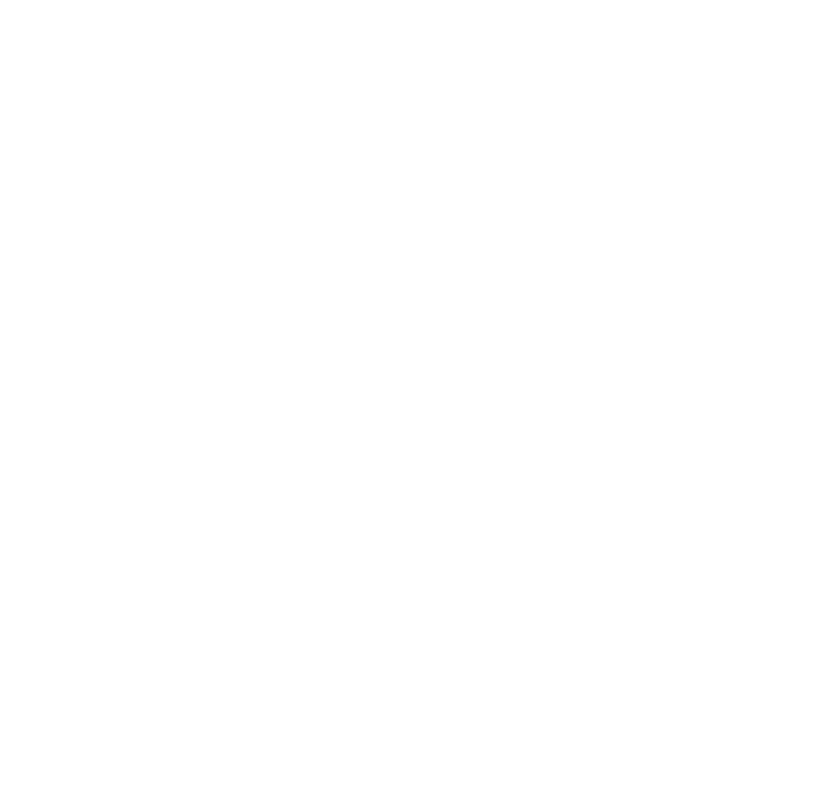
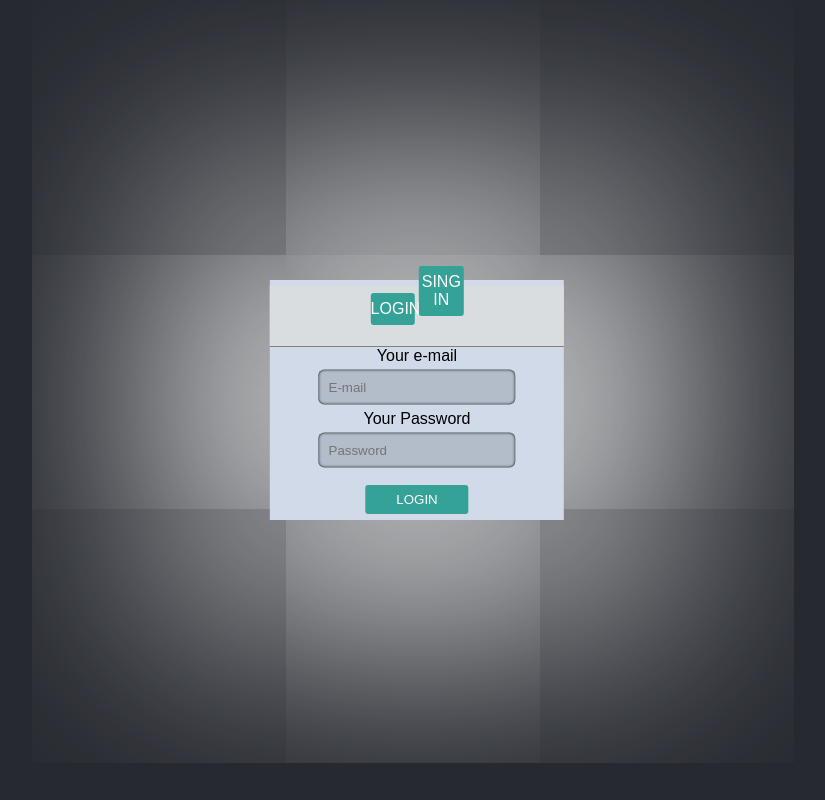
Before and after one commit to Tatyana7500/Chat, a website: page public/login/login.html in a window 1280 px wide. Shown: the whole page, without its empty margins (223-1048 px from the left). Drawn offline with Linux system fonts and the light colour scheme.

Commit message:
Сверстал окошко логина.

```diff
--- a/public/login/css/style.css
+++ b/public/login/css/style.css
@@ -0,0 +1,90 @@
+* {
+margin:0px;
+padding:0px;
+font-family: Arial, Helvetica, sans-serif;
+}
+
+body{
+    background-color:#26292F;
+}
+
+.login-wrapper {
+    position: absolute;;
+    left:50%;
+    top:50%;
+    transform: translate(-50%, -50%);
+    background-color:#d1dae8;
+    box-shadow: 0 0  399px 90px #fff;
+    display:flex;
+    flex-direction: column;
+    width:23%;
+    height:30%;
+    justify-content:space-around;
+
+}
+
+.login-form__{
+   display:flex;
+   flex-direction: column;
+}
+
+.login-form__label {
+    display:inline-block;
+    position: relative;
+    left:50%;
+   transform: translate(-50%, -65%);
+ }
+
+.login-form__input {
+   display: block;
+    position: relative;
+    left:50%;
+    transform: translate(-50%, -50%);
+    background-color:#b3bcc9;
+    border:0;
+    padding:10px;
+    box-shadow: inset 0 0 3px #000;
+    margin-top:10px;
+    border-radius: 6px;
+    outline: none;
+}
+
+.buttons{
+    border-bottom:1px solid grey;
+    padding:5px 0 5px 0;
+    background-color:#D9DDE0;
+    text-align:center;
+}
+
+.btn{
+    border: 0;
+    padding:3px;
+    background-color:#35A298;
+    color:#fff;
+    width:35%;
+    padding:7px 0 7px 0;
+    text-transform: uppercase;
+    border-radius: 3px; display:inline-block;
+    cursor:pointer;
+}
+
+.login-form__btn{
+   position: relative;
+   left:50%;
+   transform: translate(-50%)
+}
+.btn:hover{
+    background-color:orange;
+}
+
+.buttons__btn{
+    width:15%;
+    position: relative;
+    transform: translate(0,-50%);
+    display:inline-block;
+    text-decoration: none;
+ }
+
+ .buttons__btn_active{
+      background-color:orange;
+ }
--- a/public/login/login.html
+++ b/public/login/login.html
@@ -1,11 +1,36 @@
 <!DOCTYPE html>
 <html lang="en">
+
 <head>
     <meta charset="UTF-8">
     <title>Login</title>
     <link rel="stylesheet" type="text/css" href="./css/style.css">
+    <link rel="stylesheet" href="/public/login/css/style.css">
 </head>
+
 <body>
 
+    <div class="login-wrapper">
+
+        <div class="buttons">
+            <a href="#" class="btn buttons__btn" id="loginBtn">login</a>
+            <a href="#" class="btn buttons__btn buttons__btn" id="singInBtn">sing in</a>
+        </div>
+
+        <form action="" class="login-form">
+
+            <label for="loginPage-EmailInput" class="login-form__label" name="Email">Your e-mail</label>
+            <input type="text" class="login-form__input" maxlength="16" placeholder="E-mail" id="loginPage-EmailInput">
+
+            <label for="loginPage-PasswordInput" class="login-form__label" name="password">Your Password</label>
+            <input type="password" class="login-form__input" maxlength="16" placeholder="Password"
+                id="loginPage-PasswordInput">
+
+            <input type="submit" value="login" class="btn login-form__btn" id="enterAccount">
+
+        </form>
+
+    </div>
 </body>
+
 </html>
```
